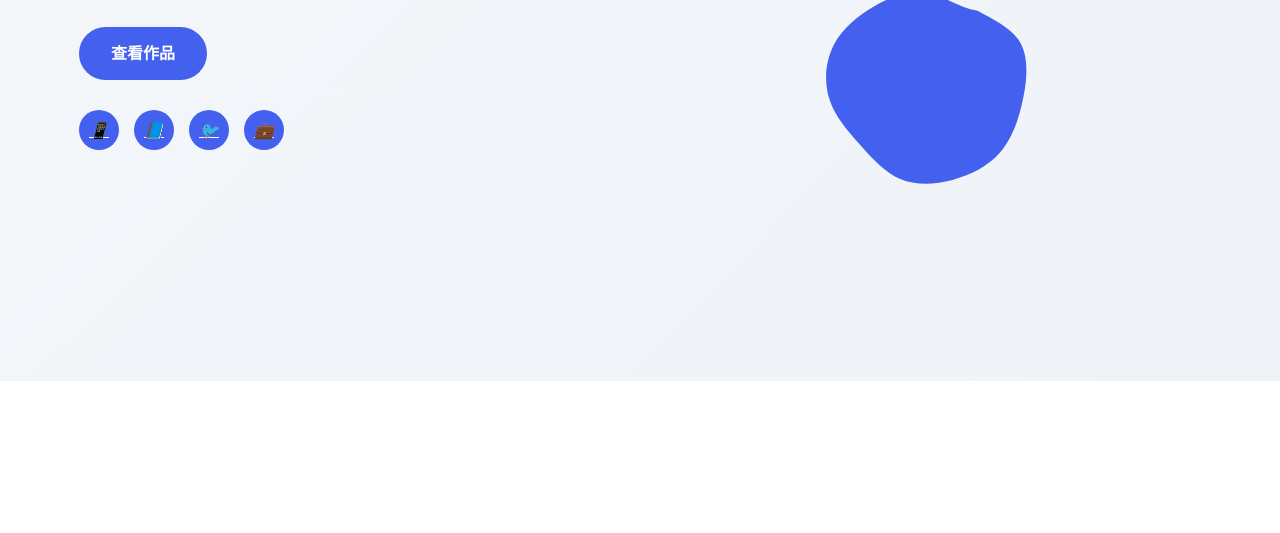
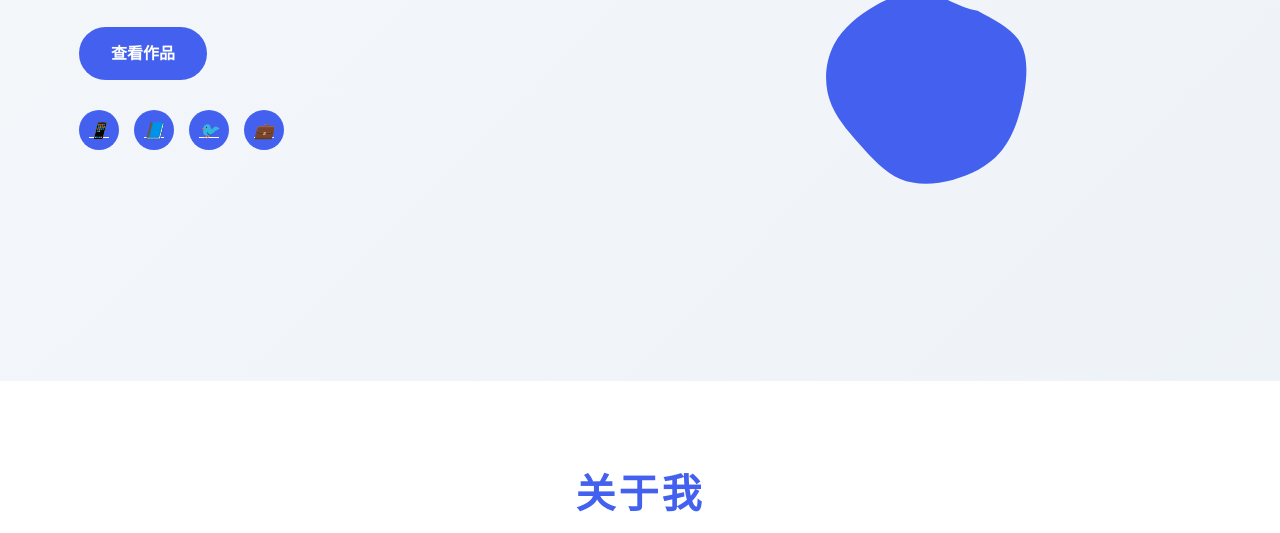
Before and after one commit to hehe54ni8/hehe54ni8.github.io, a plain HTML site: page index.html in a window 1280 px wide. Shown: the part 419-952 px from the top of the page. Drawn offline with Linux system fonts and the light colour scheme.

Commit message:
Update index.html

```diff
--- a/index.html
+++ b/index.html
@@ -370,7 +370,7 @@
         }
 
         .section-title h2, .section-title::after {
-            color: white;
+            color: var(--primary-color);
             background: white;
         }
 
```
